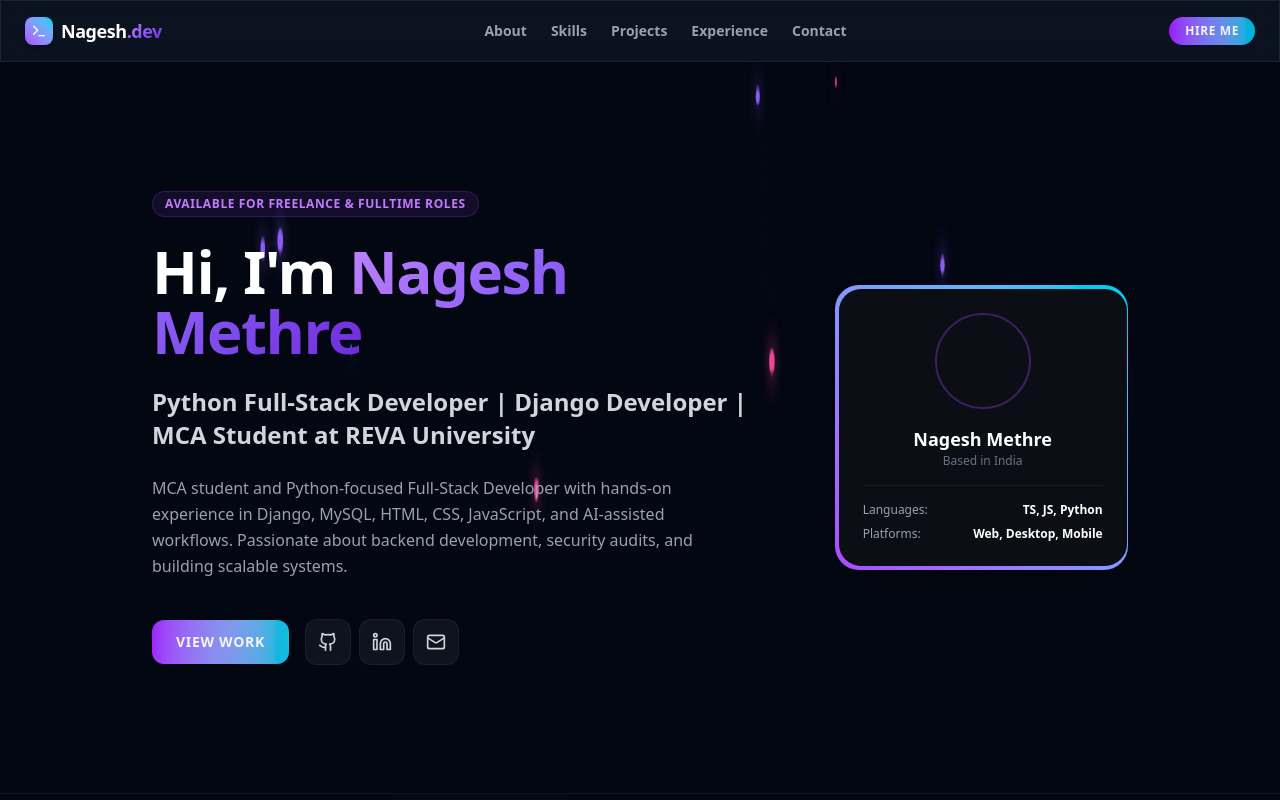
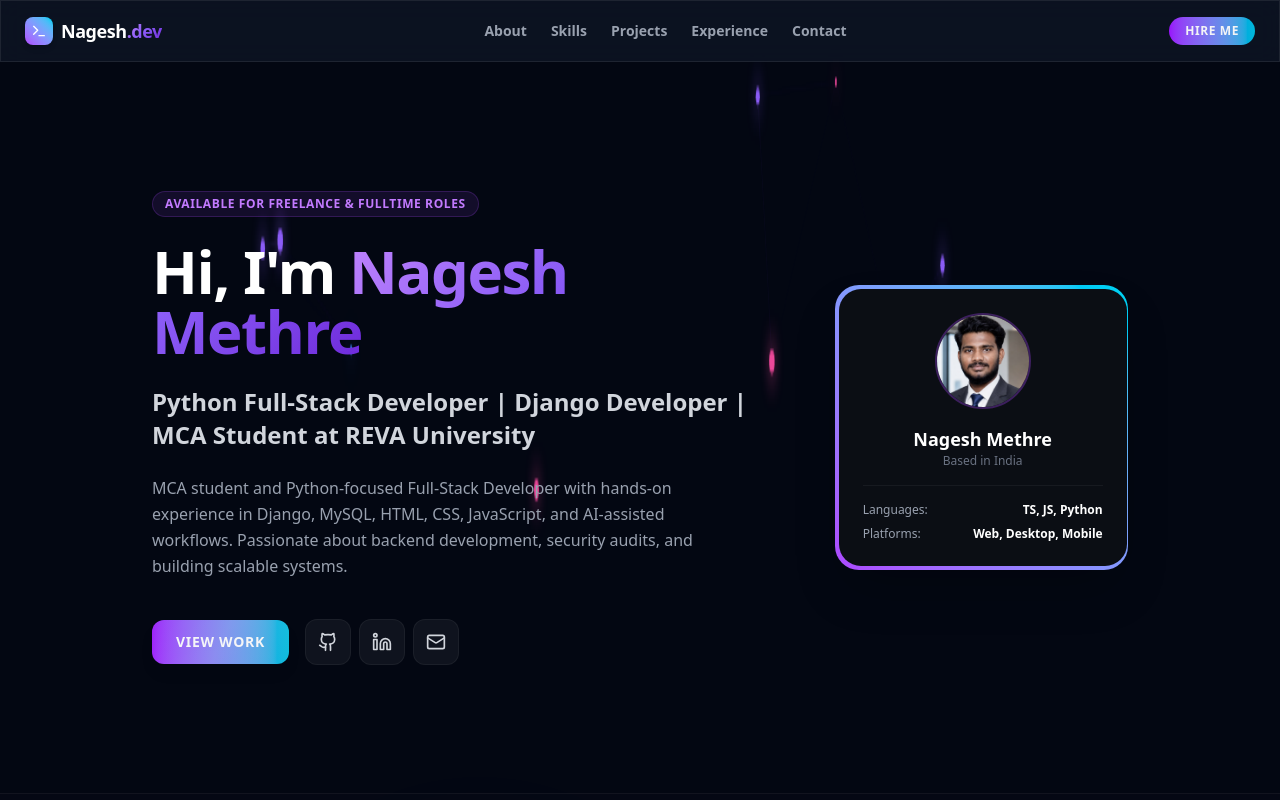
Before and after one commit to nageshmethre/nageshshivajimethre.github.io, a Next.js app: page / in a window 1280 px wide. Shown: the top 800 px of the page. Built offline with nearby package versions, Linux system fonts and the light colour scheme.

Commit message:
fix: replace profile image asset with real photo

```diff
--- a/src/app/page.tsx
+++ b/src/app/page.tsx
@@ -129,7 +129,7 @@ export default function PortfolioPage() {
           <div className="relative p-1 bg-gradient-to-tr from-purple-500 to-cyan-400 rounded-3xl overflow-hidden shadow-2xl">
             <div className="bg-[#0b0e14] p-6 rounded-[22px] flex flex-col items-center text-center space-y-4 w-72">
               <div className="relative w-24 h-24 rounded-full overflow-hidden border-2 border-purple-500/30">
-                <img src="/profile.png?v=4" className="w-full h-full object-cover" alt="Nagesh Methre Profile" />
+                <img src="/profile.png?v=5" className="w-full h-full object-cover" alt="Nagesh Methre Profile" />
               </div>
               <div>
                 <h4 className="font-bold text-white text-lg">{BIOGRAPHY.name}</h4>
```
Also changed, not shown: public/profile.png.
